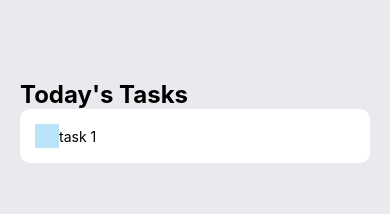
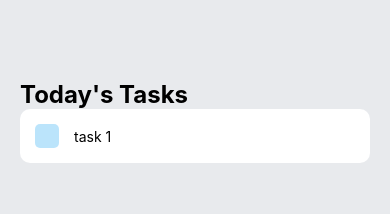
Before and after one commit to amine-omari/todo-mobile-app, a React Native app: screen / in a window 390 px wide. Shown: the top 214 px of the page. Built offline with nearby package versions, Linux system fonts and the light colour scheme.

Commit message:
fix: style

```diff
--- a/components/Task.js
+++ b/components/Task.js
@@ -34,6 +34,8 @@ const styles = StyleSheet.create({
     height: 24,
     backgroundColor: "#55BCF6",
     opacity: 0.4,
+    borderRadius: 5,
+    marginRight: 15,
   },
   text: {},
   circular: {},
```
